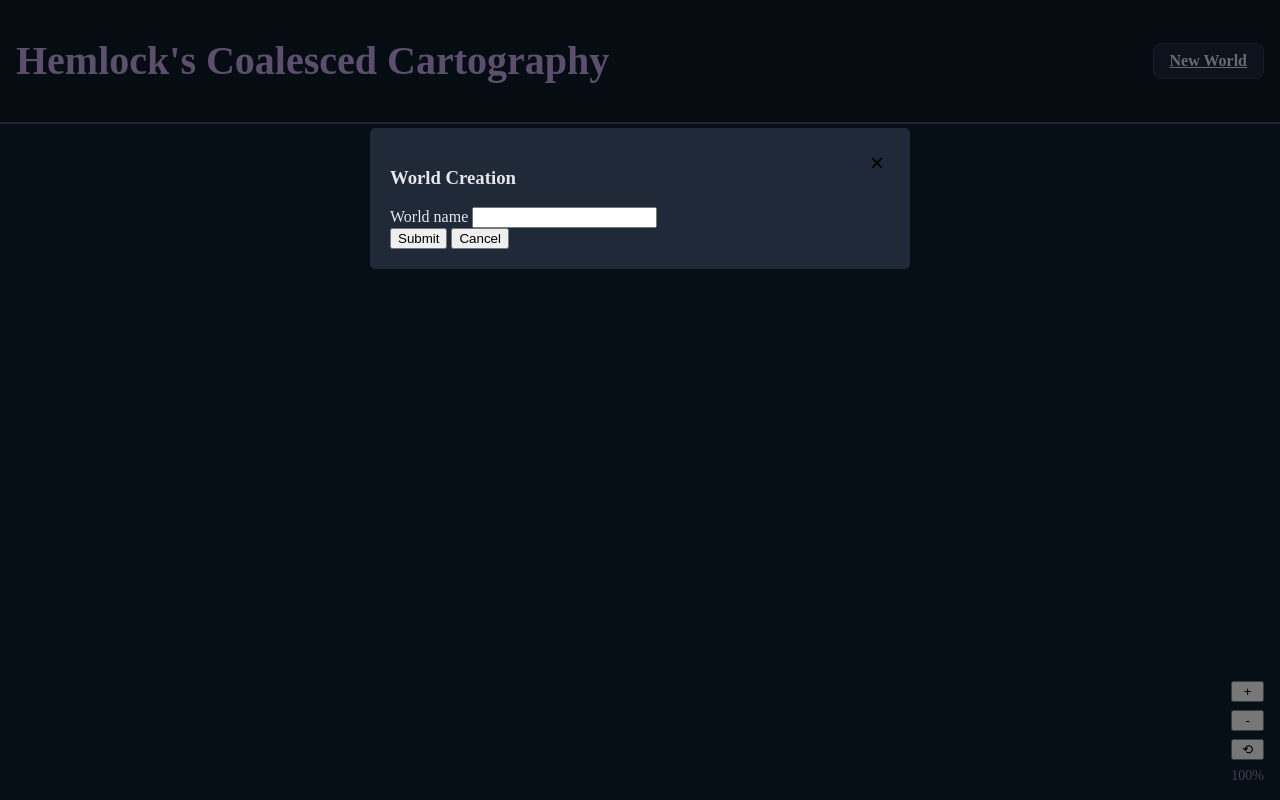
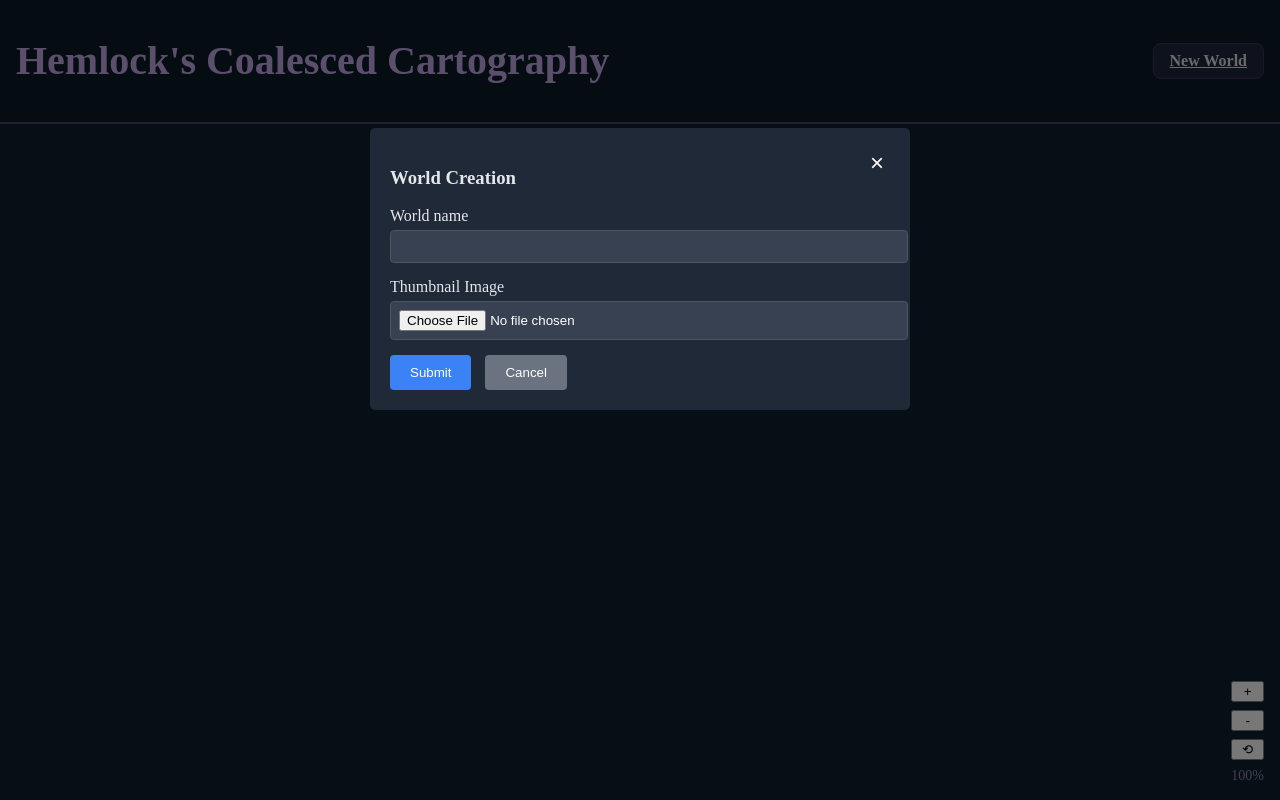
Before and after one commit to Hemlock-SoS/Hemlock-s-Coalesced-Cartography, a Flask app: page /new-world in a window 1280 px wide. Run offline with Flask 3, Linux system fonts and the light colour scheme; some libraries are stand-ins or nearby versions; some web fonts are replaced.

Commit message:
live update upon world creation

```diff
--- a/app/forms.py
+++ b/app/forms.py
@@ -1,7 +1,19 @@
 from flask_wtf import FlaskForm
 from wtforms import StringField, SubmitField
-from wtforms.validators import DataRequired
+from wtforms.validators import DataRequired, ValidationError
+import sqlalchemy as sa
+from app import db
+from app.models import World
 
 class NewWorldForm(FlaskForm):
     worldName = StringField('World name', validators=[DataRequired()])
     submit = SubmitField('Create')
+
+    def validate_name(self, new_name):
+        world = db.session.scalar(
+            sa.select(World).where(
+                World.name == new_name.data
+            )
+        )
+        if world is not None:
+            raise ValidationError('World already exists')
--- a/app/routes.py
+++ b/app/routes.py
@@ -1,4 +1,4 @@
-from flask import render_template, redirect, url_for
+from flask import render_template, flash, url_for, make_response
 from app import app, db
 from app.forms import NewWorldForm
 import sqlalchemy as sa
@@ -17,5 +17,11 @@ def index():
 def new_world():
     form = NewWorldForm()
     if form.validate_on_submit():
-        return redirect(url_for('index'))
+        world = World(name = form.worldName.data)
+        db.session.add(world)
+        db.session.commit()
+        flash('World created')
+        response = make_response('', 204)
+        response.headers['HX-Redirect'] = url_for('index')
+        return response
     return render_template('new-world.html', title = "Create world", form=form)
--- a/app/templates/new-world.html
+++ b/app/templates/new-world.html
@@ -1,11 +1,11 @@
 {% extends "base.html" %}
 
-{%block content %}
+{% block content %}
     <div class="modal" style="display: block; position: fixed; z-index: 1000; left: 0; top: 0; width: 100%; height: 100%; background-color: rgba(0,0,0,0.5);">
   <div style="background-color: #1f2937; margin: 10% auto; padding: 20px; width: 80%; max-width: 500px; border-radius: 5px;">
     <button
-      hx-on:click="document.getElementById('modal-container').innerHTML = ''"
-      style="float: right; font-size: 24px; border: none; background: none; cursor: pointer;">
+      onclick="window.history.back()"
+      style="float: right; font-size: 24px; border: none; background: none; cursor: pointer; color: #fff;">
       &times;
     </button>
 
@@ -13,25 +13,36 @@
 
     <form
       hx-post="{{ url_for('new_world') }}"
-      hx-target="#modal-container"
-      hx-swap="innerHTML">
+      hx-encoding="multipart/form-data"
+      hx-on:htmx:after-request="if(event.detail.successful) window.history.back()">
 
       {{ form.csrf_token }}
 
-      <div>
+      <div style="margin-bottom: 15px;">
         {{ form.worldName.label }}
-        {{ form.worldName }}
+        {{ form.worldName(style="width: 100%; padding: 8px; margin-top: 5px; background-color: #374151; color: #fff; border: 1px solid #4b5563; border-radius: 4px;") }}
         {% if form.worldName.errors %}
-          <span style="color: red;">{{ form.field_name.errors[0] }}</span>
+          <span style="color: red;">{{ form.worldName.errors[0] }}</span>
         {% endif %}
+      </div>
+
+      <div style="margin-bottom: 15px;">
+        <label for="thumbnail">Thumbnail Image</label>
+        <input
+          type="file"
+          name="thumbnail"
+          id="thumbnail"
+          accept="image/*"
+          style="width: 100%; padding: 8px; margin-top: 5px; background-color: #374151; color: #fff; border: 1px solid #4b5563; border-radius: 4px;">
       </div>
 
       <!-- Add more fields -->
 
-      <button type="submit">Submit</button>
+      <button type="submit" style="padding: 10px 20px; margin-right: 10px; background-color: #3b82f6; color: #fff; border: none; border-radius: 4px; cursor: pointer;">Submit</button>
       <button
         type="button"
-        hx-on:click="document.getElementById('modal-container').innerHTML = ''">
+        onclick="window.history.back()"
+        style="padding: 10px 20px; background-color: #6b7280; color: #fff; border: none; border-radius: 4px; cursor: pointer;">
         Cancel
       </button>
     </form>
```
Also changed, not shown: app.db.
